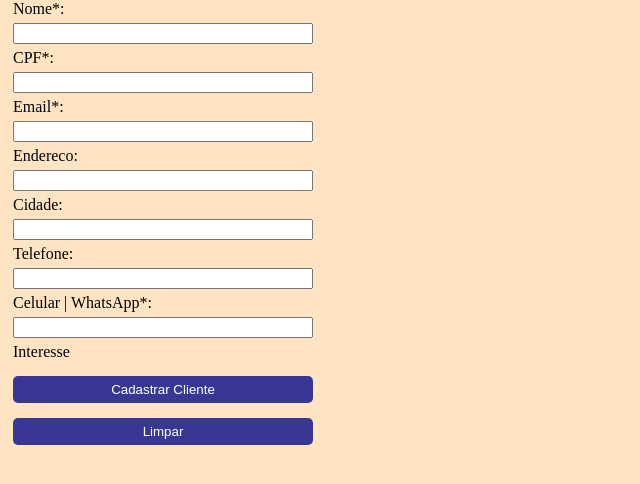
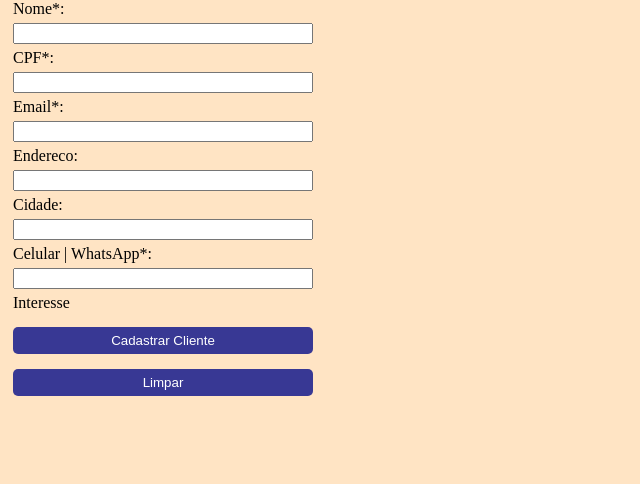
Before and after one commit to Victor-dev47/ProjetoForm, a plain HTML site: page index.html in a window 1280 px wide. Shown: the part 66-550 px from the top of the page, without its empty margins (0-640 px from the left). Drawn offline with Linux system fonts and the light colour scheme.

Commit message:
excluida a caixa de telefone

```diff
--- a/index.html
+++ b/index.html
@@ -39,17 +39,8 @@
         <label for="Endereco">Endereco:</label>
         <input type="text" name="Endereco" id="Endereco">
 
-
-
         <label for="Cidade">Cidade:</label>
         <input type="text" name="Cidade" id="Cidade">
-
-
-
-        <label for="Telefone">Telefone:</label>
-        <input type="text" name="Telefone" id="Telefone">
-
-
 
         <label for="CelwhatsApp">Celular | WhatsApp*:</label>
         <input type="text" name="CelwhatsApp" id="CelwhatsApp" required>
```
